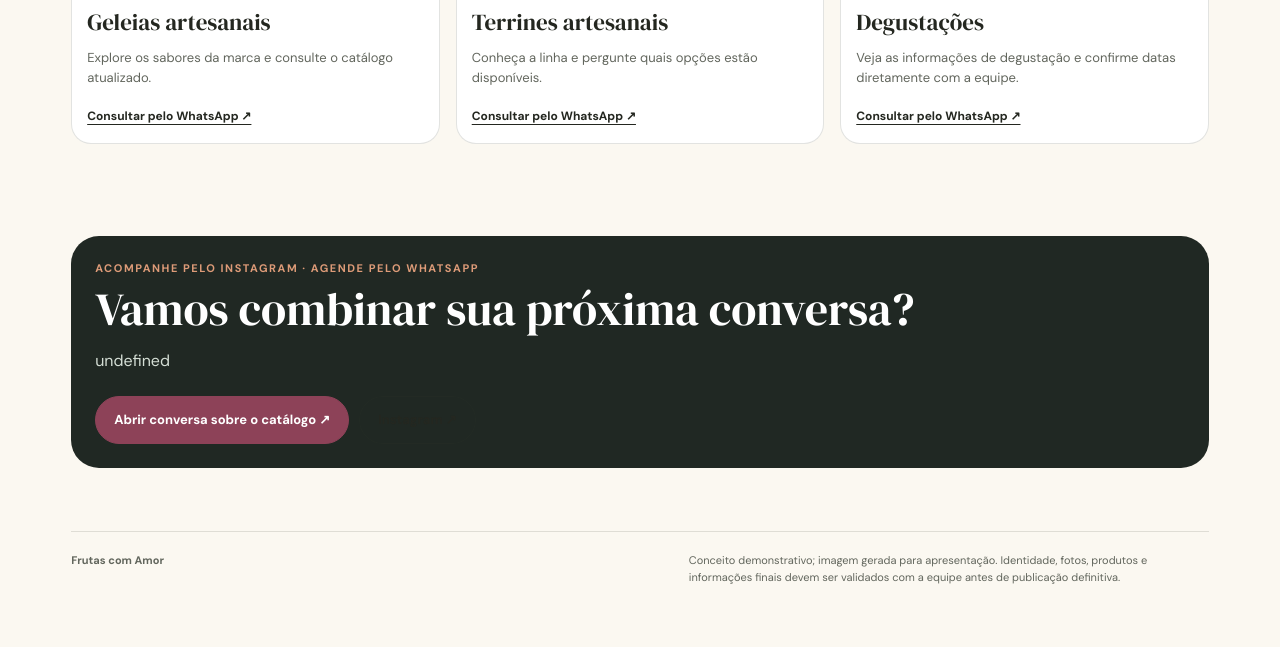
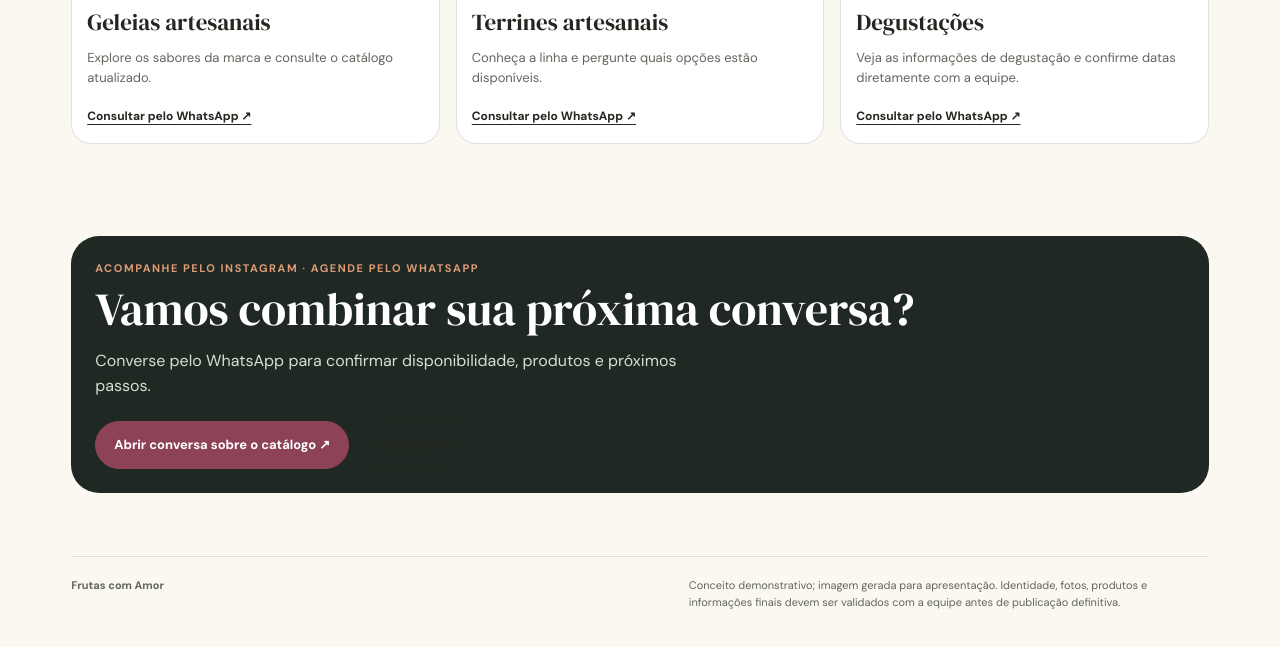
Before and after one commit to oluisvi/frutas-com-amor-conceito, a plain HTML site: page index.html in a window 1280 px wide. Shown: the part 1802-2449 px from the top of the page. Drawn offline with Linux system fonts and the light colour scheme.

```diff
--- a/index.html
+++ b/index.html
@@ -21,7 +21,7 @@ function hero(){const copy='<div class="hero-copy"><div class="eyebrow">'+safe(d
 function cards(){let categories=['Tudo',...d.categories];const filters='<div class="filters" role="group" aria-label="Filtrar itens">'+categories.map((c,i)=>'<button type="button" data-filter="'+safe(c)+'" aria-pressed="'+(i===0)+'">'+safe(c)+'</button>').join('')+'</div>';const cards=d.products.map((p,i)=>'<article class="card" data-category="'+safe(p[0])+'"><div class="card-image"><img src="'+safe(d.cardImages[i])+'" loading="lazy" alt="Imagem ilustrativa da categoria '+safe(p[0])+'"></div><div class="card-copy"><small>'+safe(p[0])+'</small><h3>'+safe(p[1])+'</h3><p>'+safe(p[2])+'</p><a target="_blank" rel="noopener" href="'+wa('gostaria de saber mais sobre '+p[1])+'">Consultar pelo WhatsApp ↗</a></div></article>').join('');return '<section class="section" id="collection"><div class="section-head"><div><div class="eyebrow">'+safe(d.name)+'</div><h2>'+safe(d.section)+'</h2></div><p>'+safe(d.sectionSub)+'</p></div>'+filters+'<div class="grid">'+cards+'</div></section>';}
 function story(){const facts=d.facts.map((f,i)=>'<div class="fact"><b>'+['Como funciona','O que encontrar','Próximo passo'][i%3]+'</b>'+safe(f)+'</div>').join('');const image='<img src="presentation.webp" loading="lazy" alt="Imagem conceitual complementar de '+safe(d.name)+'">';const text='<div><div class="eyebrow">Por dentro</div><h2>'+safe(d.storyTitle)+'</h2><p>'+safe(d.story)+'</p><div class="facts">'+facts+'</div><a class="button" target="_blank" rel="noopener" href="'+wa(d.question)+'">'+safe(d.cta)+' ↗</a></div>';return '<section class="section" id="visit">'+(mode==='immersive'?'<div class="story">'+image+text+'</div>':'<div class="story">'+text+image+'</div>')+'</section>';}
 function calendar(){if(!d.calendar)return '';return '<section class="section" id="calendar"><div class="section-head"><div><div class="eyebrow">Planeje com antecedência</div><h2>Calendário de colheitas</h2></div><p>Panorama anual compartilhado pelo sítio. O clima e a produção podem alterar a disponibilidade.</p></div><div class="calendar">'+d.calendar.map(x=>'<div class="month"><b>'+safe(x[0])+'</b><span>'+safe(x[1])+'</span></div>').join('')+'</div><p class="note">'+safe(d.calendarNote)+'</p></section>';}
-function contact(){return '<section class="section" id="contact"><div class="contact"><div class="eyebrow">Acompanhe pelo Instagram · agende pelo WhatsApp</div><h2>Vamos combinar sua próxima conversa?</h2><p>'+safe(d.contactCopy)+'</p><div class="actions"><a class="button" target="_blank" rel="noopener" href="'+wa(d.question)+'">'+safe(d.cta)+' ↗</a>'+(d.instagram?'<a class="button secondary" target="_blank" rel="noopener" href="'+d.instagram+'">Instagram ↗</a>':'')+'</div></div></section><footer class="footer"><b>'+safe(d.name)+'</b><span class="demo-note">Conceito demonstrativo; imagem gerada para apresentação. Identidade, fotos, produtos e informações finais devem ser validados com a equipe antes de publicação definitiva.</span></footer><div class="mobile-cta"><a class="button" target="_blank" rel="noopener" href="'+wa(d.question)+'">'+safe(d.cta)+' ↗</a></div>';}
+function contact(){return '<section class="section" id="contact"><div class="contact"><div class="eyebrow">Acompanhe pelo Instagram · agende pelo WhatsApp</div><h2>Vamos combinar sua próxima conversa?</h2><p>'+safe(d.contactCopy || 'Converse pelo WhatsApp para confirmar disponibilidade, produtos e próximos passos.')+'</p><div class="actions"><a class="button" target="_blank" rel="noopener" href="'+wa(d.question)+'">'+safe(d.cta)+' ↗</a>'+(d.instagram?'<a class="button secondary" target="_blank" rel="noopener" href="'+d.instagram+'">Instagram ↗</a>':'')+'</div></div></section><footer class="footer"><b>'+safe(d.name)+'</b><span class="demo-note">Conceito demonstrativo; imagem gerada para apresentação. Identidade, fotos, produtos e informações finais devem ser validados com a equipe antes de publicação definitiva.</span></footer><div class="mobile-cta"><a class="button" target="_blank" rel="noopener" href="'+wa(d.question)+'">'+safe(d.cta)+' ↗</a></div>';}
 function render(){document.body.dataset.design=mode;const nav='<div class="bar"><a class="brand" href="#top">'+safe(d.name)+'<small>'+safe(d.eyebrow)+'</small></a><nav class="nav" aria-label="Navegação principal"><a href="#collection">'+safe(d.collectionNav)+'</a><a href="#visit">Como funciona</a>'+(d.calendar?'<a href="#calendar">Safras</a>':'')+'<a class="button" target="_blank" rel="noopener" href="'+wa(d.question)+'">'+safe(d.cta)+' ↗</a></nav></div>';let content='';if(mode==='catalog')content=hero()+cards()+story()+calendar();else if(mode==='immersive')content=hero()+story()+calendar()+cards();else content=hero()+story()+calendar()+cards();app.innerHTML=nav+content+contact();app.querySelectorAll('[data-filter]').forEach(b=>b.addEventListener('click',()=>{const selected=b.dataset.filter;app.querySelectorAll('[data-filter]').forEach(x=>x.setAttribute('aria-pressed',String(x===b)));app.querySelectorAll('.card').forEach(card=>card.hidden=selected!=='Tudo'&&card.dataset.category!==selected)}));}
 document.querySelectorAll('[data-mode]').forEach(b=>b.addEventListener('click',()=>{mode=b.dataset.mode;document.querySelectorAll('[data-mode]').forEach(x=>x.setAttribute('aria-pressed',String(x===b)));document.getElementById('status').textContent='Visual '+b.textContent.toLowerCase();document.getElementById('status').classList.add('on');window.setTimeout(()=>document.getElementById('status').classList.remove('on'),1000);render();window.scrollTo({top:0,behavior:'smooth'});}));render();
 </script></body></html>
```
Also changed, not shown: presentation-board.jpg (deleted), 1 other file.
